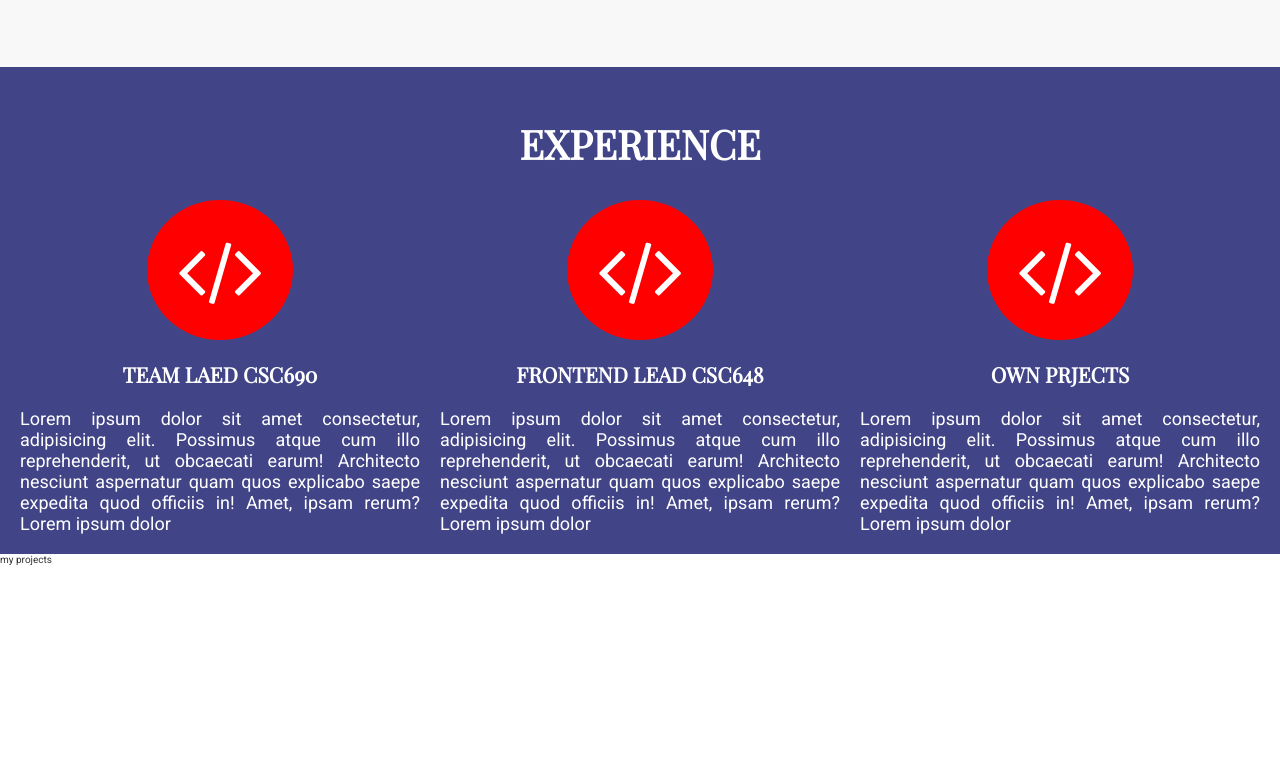
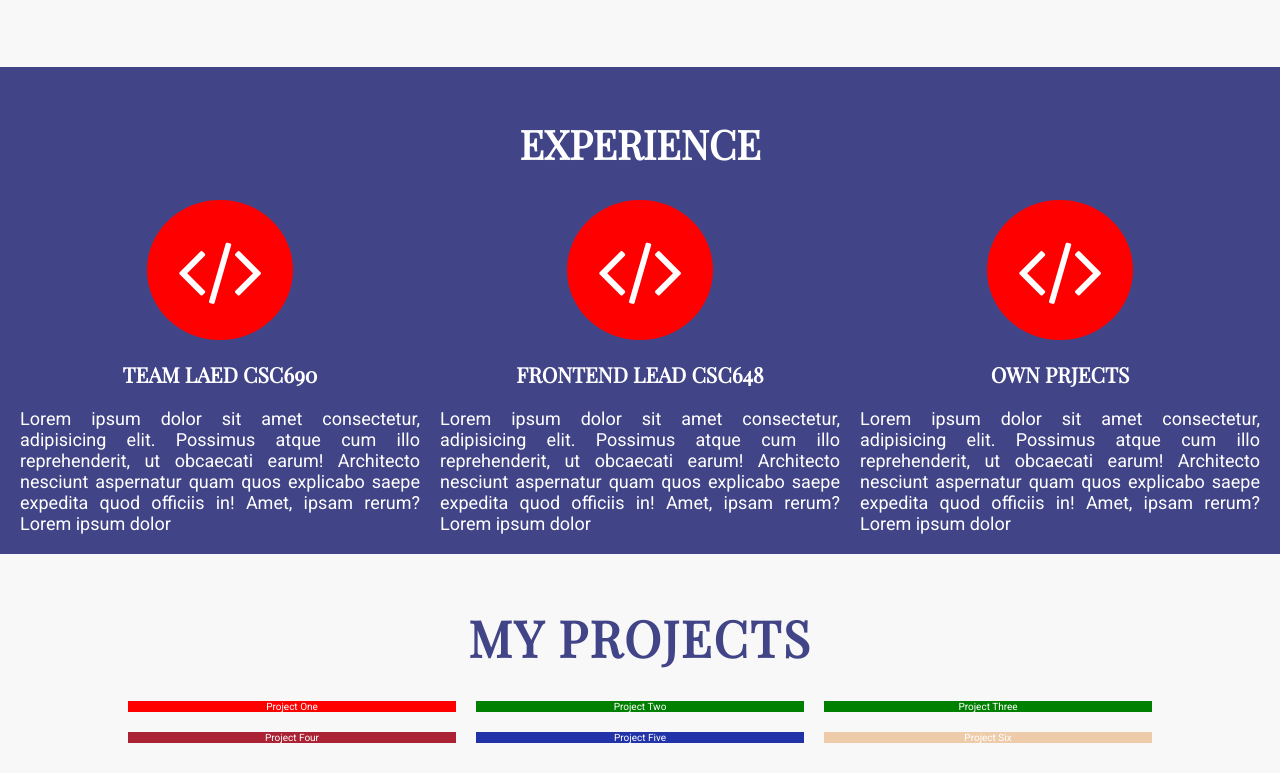
Before and after one commit to abosadiq/wafi-portfolio, a website: page src/index.html in a window 1280 px wide. Shown: the part 1485-2258 px from the top of the page. Before the commit the page ends 2050 px from the top, so only its background shows below. Drawn offline with nearby package versions, Linux system fonts and the light colour scheme.

Commit message:
designed the projects section

```diff
--- a/src/index.html
+++ b/src/index.html
@@ -201,7 +201,15 @@
       </div>
     </section>
     <section class="projects">
-      my projects
+      <h1 class="projects__headTitle">My projects</h1>
+      <div class="projects__owned">
+        <div class="projects__owned--1">Project One</div>
+        <div class="projects__owned--2">Project Two</div>
+        <div class="projects__owned--3">Project Three</div>
+        <div class="projects__owned--4">Project Four</div>
+        <div class="projects__owned--5">Project Five</div>
+        <div class="projects__owned--6">Project Six</div>
+      </div>
     </section>
     <script src="https://cdnjs.cloudflare.com/ajax/libs/jquery/3.2.1/jquery.min.js"></script>
     <script src="https://cdnjs.cloudflare.com/ajax/libs/jquery-easing/1.3/jquery.easing.min.js"></script>
--- a/src/sass/_animation.scss
+++ b/src/sass/_animation.scss
@@ -5,6 +5,7 @@
 .right {
   transform: translateX(70%);
 }
+
 .left,
 .right {
   transition: all 800ms ease-in;
@@ -16,9 +17,11 @@
   transform: translateX(0);
   opacity: 1;
 }
+
 .up {
   transform: translateY(100%);
 }
+
 .down {
   transform: translateY(-200%);
 }
@@ -28,6 +31,7 @@
   opacity: 0;
   transition: all 800ms;
 }
+
 .up.appear,
 .down.appear {
   opacity: 1;
--- a/src/sass/_base.scss
+++ b/src/sass/_base.scss
@@ -4,6 +4,7 @@ $blue-color: #414487;
 $drak-grey-color: #e9e9e9;
 $red-color: #f04035;
 $light-grey-color: #f2f2f2;
+$lighter-color: #f8f8f8;
 // Fonts
 $title-font: "Playfair Display", serif;
 $text-font: "Roboto", sans-serif;
--- /dev/null
+++ b/src/sass/_projects.scss
@@ -0,0 +1,44 @@
+.projects {
+  background-color: $lighter-color;
+  grid-column: 1/-1;
+  &__owned {
+    display: grid;
+    grid-template-columns: repeat(3, 1fr);
+    grid-template-rows: repeat(2, min-content);
+    grid-gap: 20px;
+    justify-content: space-around;
+    align-items: center;
+    width: 80%;
+    margin: 3rem auto;
+    color: #fff;
+    text-align: center;
+
+    &--1 {
+      grid-column: 1/2;
+      background-color: red;
+    }
+    &--2 {
+      grid-column: 2/3;
+      background-color: green;
+    }
+    &--3 {
+      grid-column: 3/4;
+      background-color: green;
+    }
+    &--4 {
+      grid-column: 1/2;
+      grid-row: 2/3;
+      background-color: #a23;
+    }
+    &--5 {
+      grid-column: 2/3;
+      grid-row: 2/3;
+      background-color: #23a;
+    }
+    &--6 {
+      grid-column: 3/4;
+      grid-row: 2/3;
+      background-color: #eca;
+    }
+  }
+}
--- a/src/sass/_skills.scss
+++ b/src/sass/_skills.scss
@@ -1,19 +1,10 @@
 .skills {
-  background-color: #f8f8f8;
-  color: $blue-color;
+  background-color: $lighter-color;
   grid-column: 1/-1;
 
   @media only screen and(max-width:850px) {
     grid-column: 1/-1;
     grid-row: 4/5;
-  }
-
-  &__heading {
-    font-size: 5rem;
-    margin-top: 5rem;
-    text-transform: uppercase;
-    text-align: center;
-    font-family: $title-font;
   }
   &__div {
     display: grid;
--- a/src/sass/_typography.scss
+++ b/src/sass/_typography.scss
@@ -13,3 +13,14 @@
   font-size: 2rem;
   order: 1;
 }
+
+.projects__headTitle,
+.skills__heading {
+  font-size: 5rem;
+  margin-top: 5rem;
+  text-transform: uppercase;
+  text-align: center;
+  font-family: $title-font;
+  letter-spacing: 2px;
+  color: $blue-color;
+}
--- a/src/sass/main.scss
+++ b/src/sass/main.scss
@@ -7,3 +7,4 @@
 @import "./skills";
 @import "./experinece";
 @import "./animation";
+@import "./projects";
```
Also changed, not shown: src/css/style.css.
